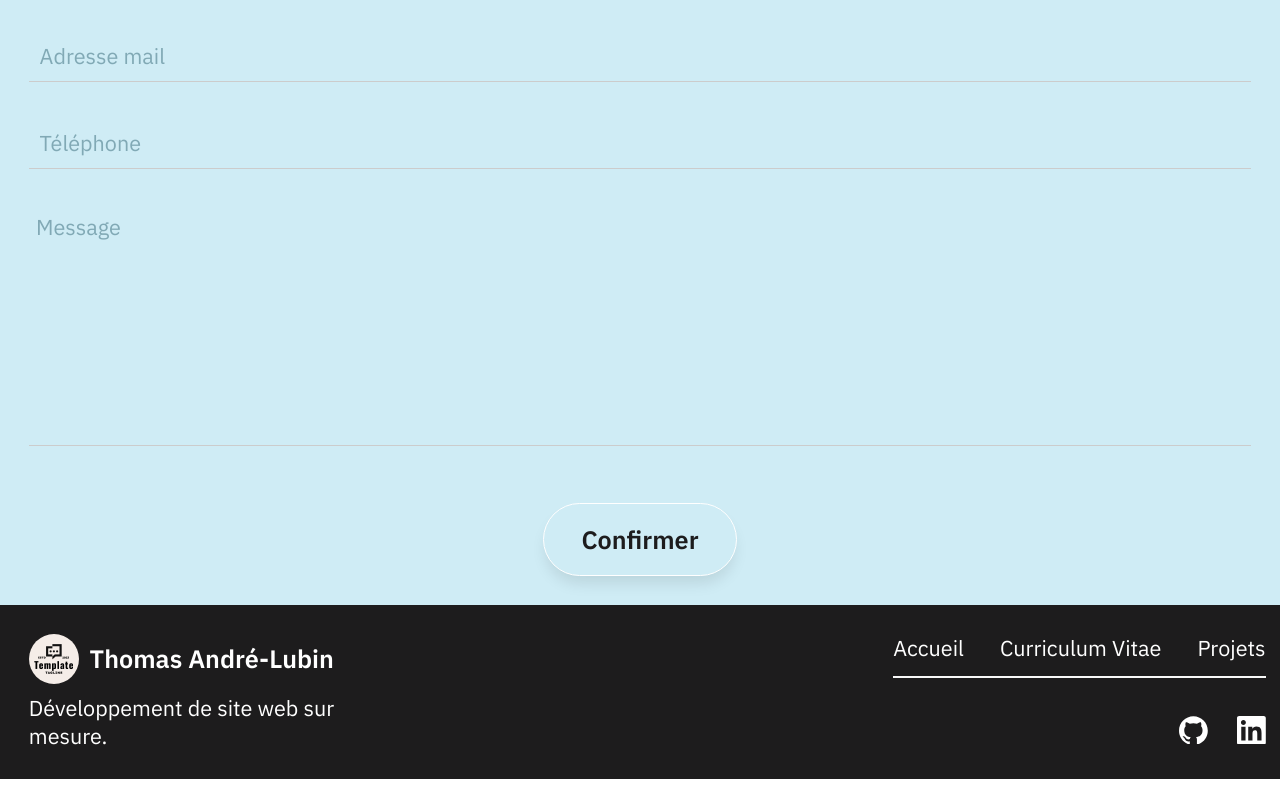
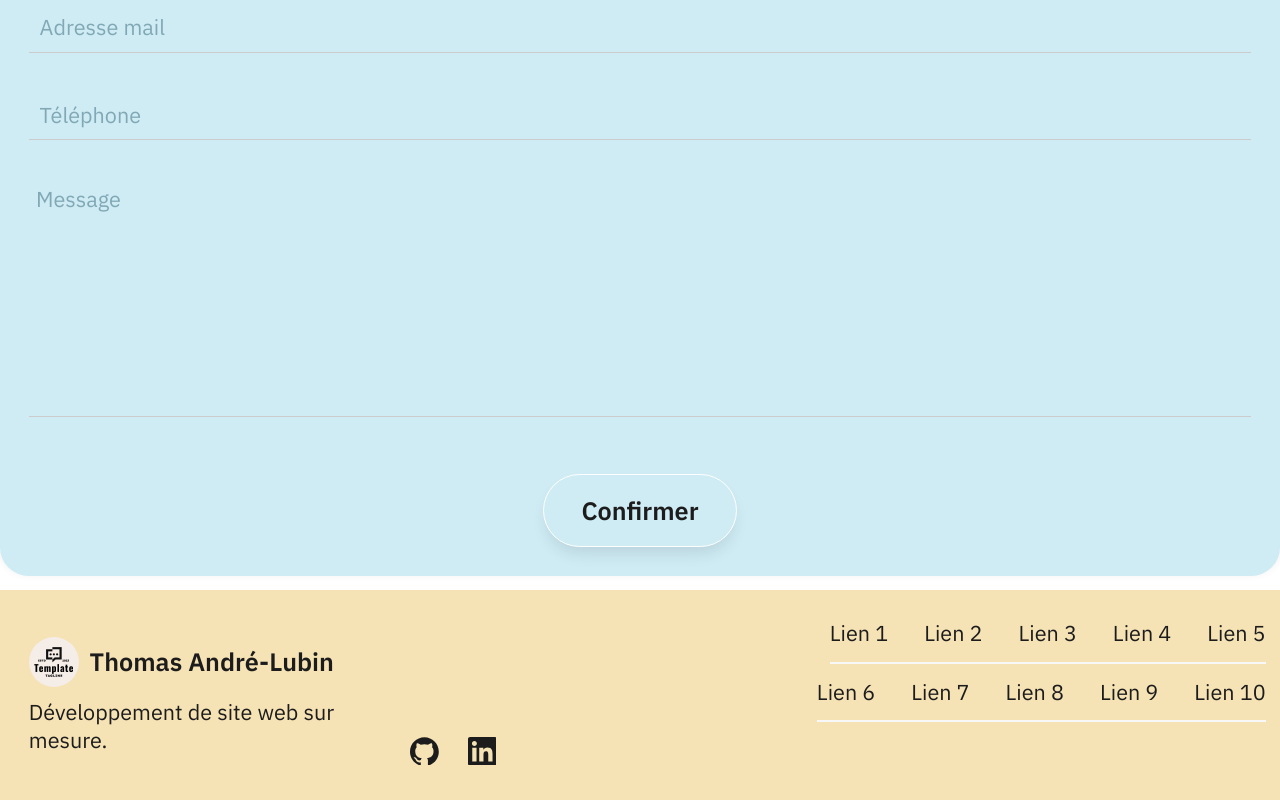
Before and after one commit to Lordyner/driving-school-template, a Next.js app: page / in a window 1280 px wide. Shown: the part 2360-3160 px from the top of the page. Before the commit the page ends 3139 px from the top, so only its background shows below. Built offline with nearby package versions, Linux system fonts and the light colour scheme; no server answers.

Commit message:
Footer UI changes and some general UI updates

```diff
--- a/Components/CTAReminder.module.css
+++ b/Components/CTAReminder.module.css
@@ -6,7 +6,7 @@
     justify-content: center;
     align-items: center;
     min-height: auto;
-    margin-bottom: 4rem;
+    margin-bottom: 2rem;
 }
 
 .CTAReminder h2 {
--- a/Components/Contact.module.css
+++ b/Components/Contact.module.css
@@ -3,7 +3,8 @@
     grid-template-columns: 1fr;
     padding: 2rem 0;
     background-color: var(--secondary-color);
-    border-radius: 2rem 2rem 0 0;
+    border-radius: 2rem;
+    margin-bottom: 1rem;
     box-shadow: 0px -3px 10px 0px rgba(0, 0, 0, 0.1);
 }
 
--- a/Components/Footer.js
+++ b/Components/Footer.js
@@ -15,17 +15,19 @@ const Footer = () => {
                 {isMobileResolution &&
                     <div className={classes.valueProposition}>
 
-                        <Image src={logoTemplate} alt='développeur thomas andré-lubin' className={classes.profilImg} width={50} height={50} />
+                        <Image src={logoTemplate} alt='logo auto-école' className={classes.profilImg} width={50} height={50} />
                         <div>
-                            <h2>Thomas André-Lubin</h2>
-                            <p>Value proposition qui fait des trucs</p>
+                            <h2>Nom auto-école</h2>
+                            <p>Value proposition auto-école</p>
+                            <p>Ligne d&apos;adresse numéro 1</p>
+                            <p>02 41 75 95 96</p>
                         </div>
                     </div>
                 }
                 {!isMobileResolution &&
                     <div className={classes.valueProposition}>
                         <div className={classes.imageAndNameContainer}>
-                            <Image src={logoTemplate} alt='développeur thomas andré-lubin' className={classes.profilImg} width={50} height={50} />
+                            <Image src={logoTemplate} alt='logo auto-école' className={classes.profilImg} width={50} height={50} />
                             <h2>Thomas André-Lubin</h2>
                         </div>
                         <p>Développement de site web sur mesure.</p>
@@ -36,9 +38,22 @@ const Footer = () => {
                 <div className={classes.linkContainer}>
                     <div className={classes.topLinks}>
                         <div className={classes.classicLinks}>
-                            <Link href="/#home">Accueil</Link>
-                            <a href="/CV-andrelubin-thomas.pdf">Curriculum Vitae</a>
-                            <Link href="/#projects-section">Projets</Link>
+                            <Link href="/#home">Lien 1</Link>
+                            <Link href="/#home">Lien 2</Link>
+                            <Link href="/#home">Lien 3</Link>
+                            <Link href="/#home">Lien 4</Link>
+                            <Link href="/#home">Lien 5</Link>
+
+                        </div>
+                    </div>
+                    <div className={classes.topLinks}>
+                        <div className={classes.classicLinks}>
+                            <Link href="/#home">Lien 6</Link>
+                            <Link href="/#home">Lien 7</Link>
+                            <Link href="/#home">Lien 8</Link>
+                            <Link href="/#home">Lien 9</Link>
+                            <Link href="/#home">Lien 10</Link>
+
                         </div>
                     </div>
                     <div className={classes.socialLinks}>
--- a/Components/Footer.module.css
+++ b/Components/Footer.module.css
@@ -1,18 +1,19 @@
 .footer {
-    background-color: var(--black);
-    color: #fff;
+    background-color: var(--primary-color);
+    color: var(--black);
     padding: 2rem;
     font-size: var(--body-400);
 }
 
 .footer h2 {
-    color: #fff;
+    color: var(--black);
     font-size: var(--heading-500);
 
 }
 
 .valueProposition {
     display: grid;
+    align-items: center;
     grid-template-columns: min-content 1fr;
     gap: .75rem;
 
@@ -24,7 +25,7 @@
 
 .footer a {
 
-    color: #fff;
+    color: var(--black);
 }
 
 .container {
@@ -48,7 +49,8 @@
 }
 
 .linkContainer {
-    display: flex;
+    display: grid;
+    grid-template-columns: repeat(3, 1fr);
     justify-content: space-between;
     gap: 3rem;
     align-items: flex-end;
@@ -63,7 +65,7 @@
 
 .separator {
     width: 100%;
-    border-bottom: 2px solid var(--lightGrey);
+    border-bottom: 2px solid var(--black);
 }
 
 .icon svg {
@@ -73,6 +75,7 @@
 .socialLinks {
     display: flex;
     flex-direction: column;
+    align-self: flex-start;
     gap: 2rem;
 }
 
```
